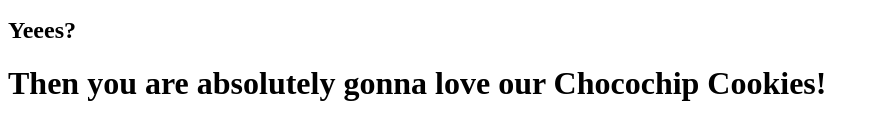
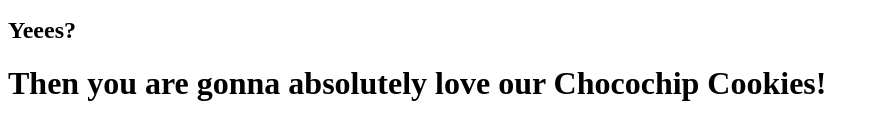
Before and after one commit to nilenduadhikary/chocochip-cookies, a plain HTML site: page index.html in a window 1280 px wide. Shown: the part 157-296 px from the top of the page, without its empty margins (0-879 px from the left). Drawn offline with Linux system fonts and the light colour scheme.

Commit message:
Update index.html

```diff
--- a/index.html
+++ b/index.html
@@ -10,6 +10,6 @@
     <h2>Do you like chocolates?</h2>
     <h2>Do you like cookies?</h2>
     <h2>Yeees?</h2>
-    <h1>Then you are absolutely gonna love our Chocochip Cookies!</h1>
+    <h1>Then you are gonna absolutely love our Chocochip Cookies!</h1>
 </body>
 </html>
```
